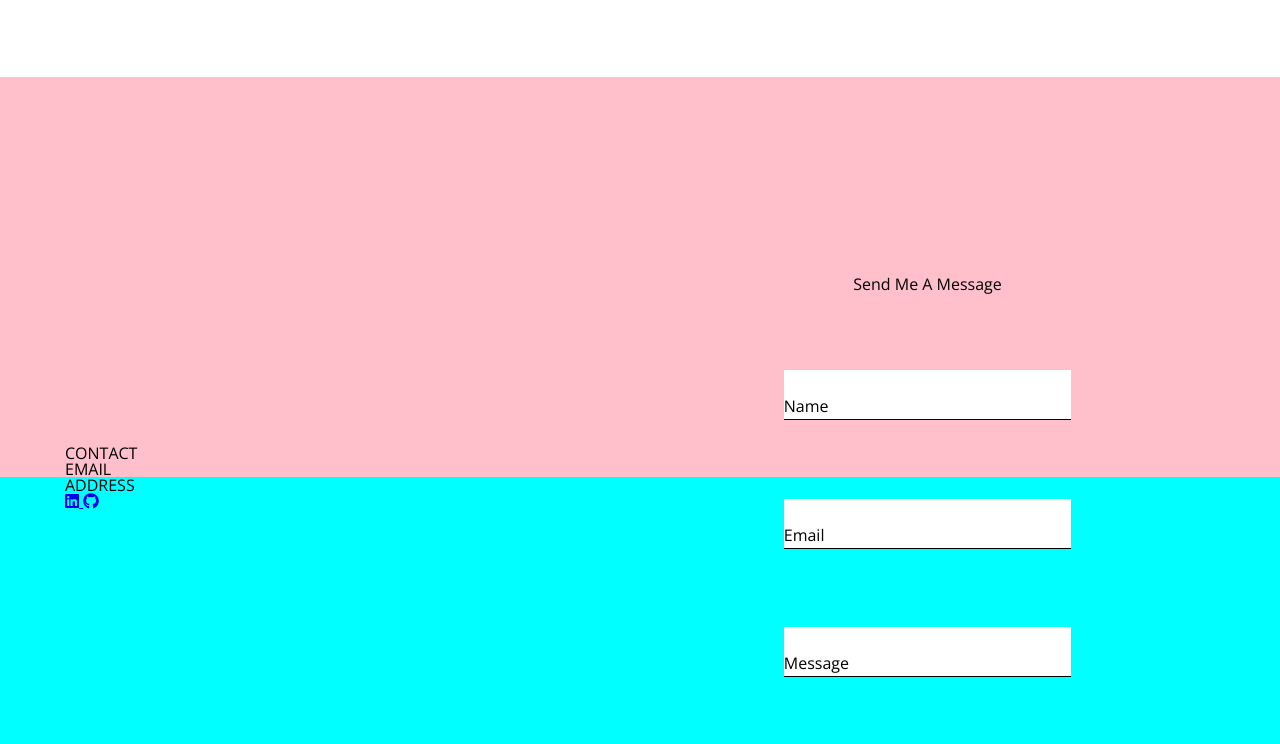
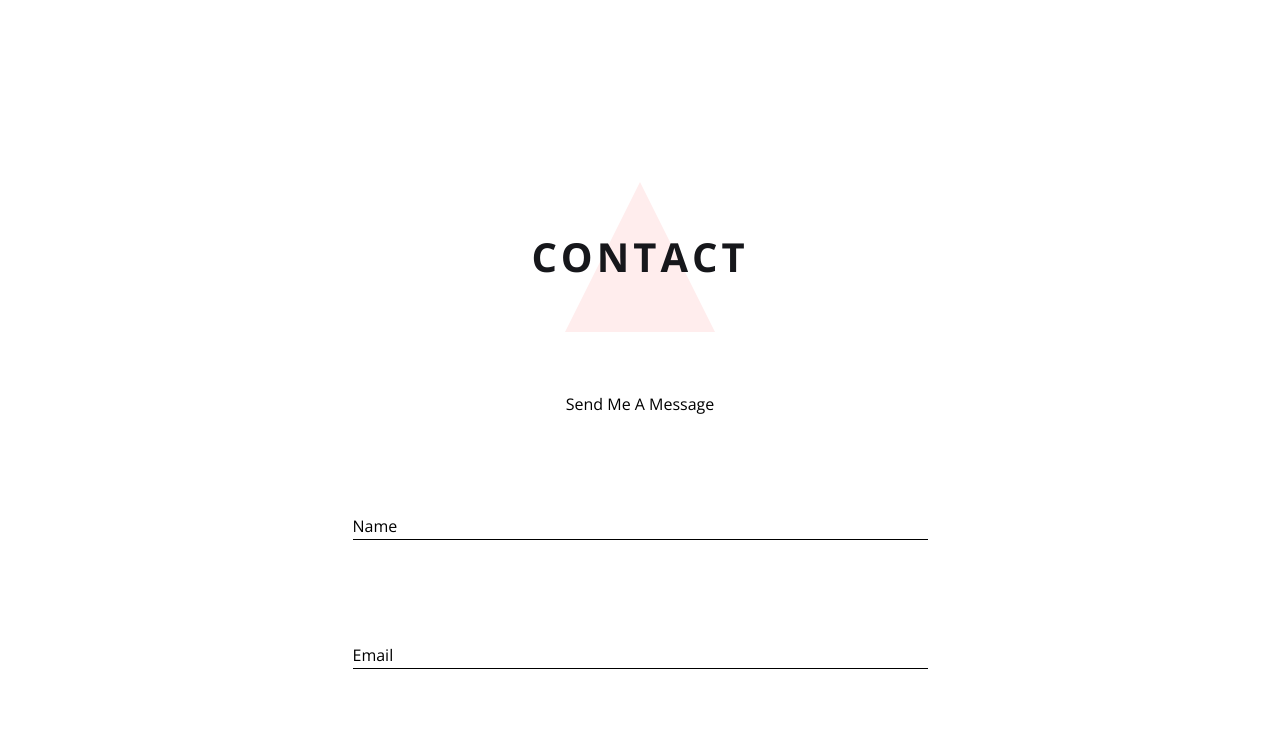
Before and after one commit to SolomanGarcia/brandingPortfolio, a plain HTML site: page index.html in a window 1280 px wide. Shown: the part 2707-3451 px from the top of the page. Drawn offline with nearby package versions, Linux system fonts and the light colour scheme.

Commit message:
restyling contact form

```diff
--- a/css/landingPage/contact.css
+++ b/css/landingPage/contact.css
@@ -1,13 +1,38 @@
 #contact {
     padding: 80px 15px;
-    background: linear-gradient(180deg, #FFC0CB 50%, #00FFFF 50%);
+
 }
 
-#contact .container {
-    display: grid;
-    grid-template-columns: 1fr 1fr;
-    padding: 80px 0;
+#contact .title {
+    position: relative;
+    width: 200px;
+    height: 200px;
+    display: flex;
+    justify-content: center;
     align-items: center;
+    margin: 0 auto;
+}
+
+#contact .title .triangle {
+    position: absolute;
+    background: #fff;
+    width: 0px;
+    height: 0px;
+    border-style: solid;
+    border-width: 0 75px 150px 75px;
+    border-color: transparent transparent #ffeded transparent;
+
+    top: 23;
+}
+
+#contact .title h1 {
+    position: relative;
+    font-size: 2.5rem;
+    text-transform: uppercase;
+    font-weight: 700;
+    color: #16171b;
+    z-index: 1;
+    letter-spacing: 4px;
 }
 
 #contact .form-container {
--- a/index.html
+++ b/index.html
@@ -208,30 +208,12 @@
         </div>
     </section>
     <section id="contact">
-        <div class="container">
-            <div class="info-container">
+            <div class="container">
                 <div class="title">
-                    <h1>CONTACT</h1>
+                    <div class="triangle"></div>
+                    <h1>Contact</h1>
                 </div>
-                <div class="email">
-                    <div class="text">
-                        EMAIL
-                    </div>
-                </div>
-                <div class="address">
-                    <div class="text">
-                        ADDRESS
-                    </div>
-                </div>
-                <div class="social-container">
-                    <a href="https://www.linkedin.com/in/soloman-garcia-1040183a/" target="blank">
-                        <i class="fab fa-linkedin"></i>
-                    </a>
-                    <a href="https://github.com/SolomanGarcia" target="blank">
-                        <i class="fab fa-github"></i>
-                    </a>
-                </div>
-            </div>
+
             <div class="form-container">
                 <div class="form-title">Send Me A Message</div>
                 <div class="form">
```
